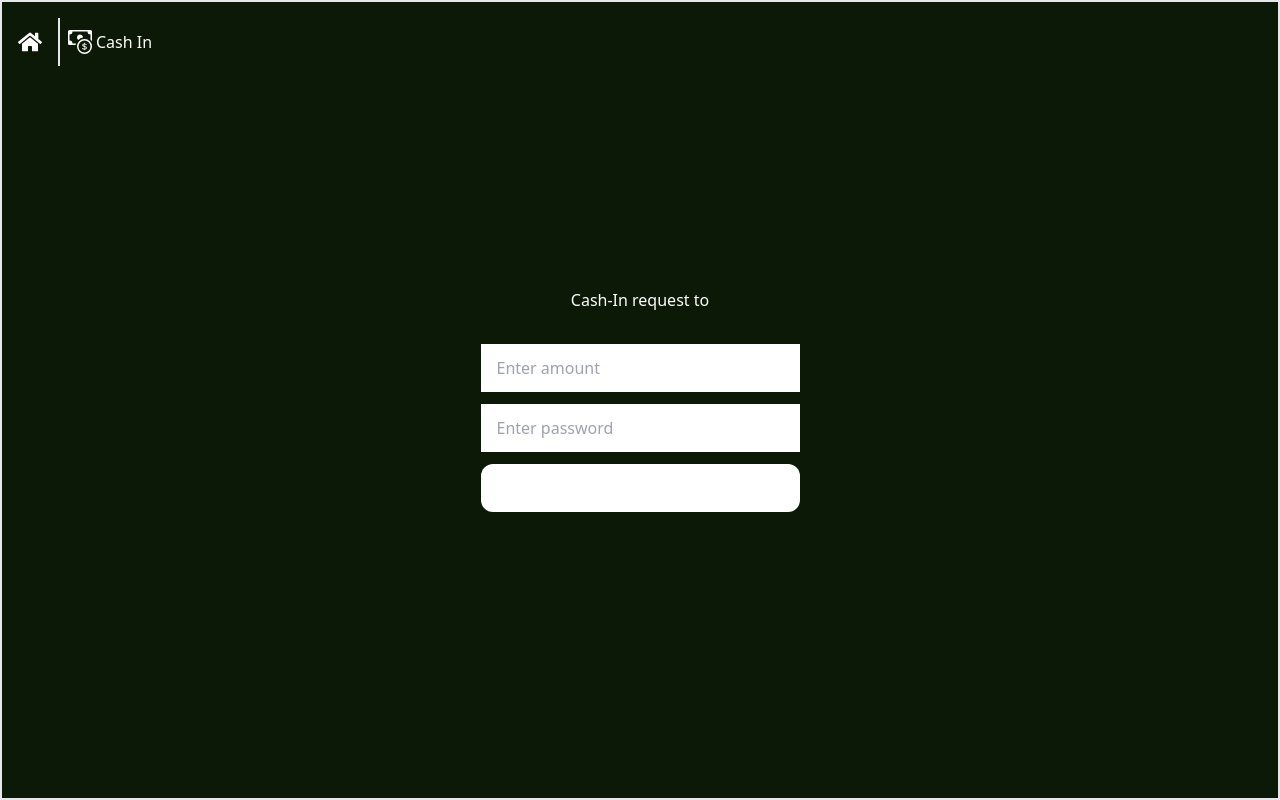
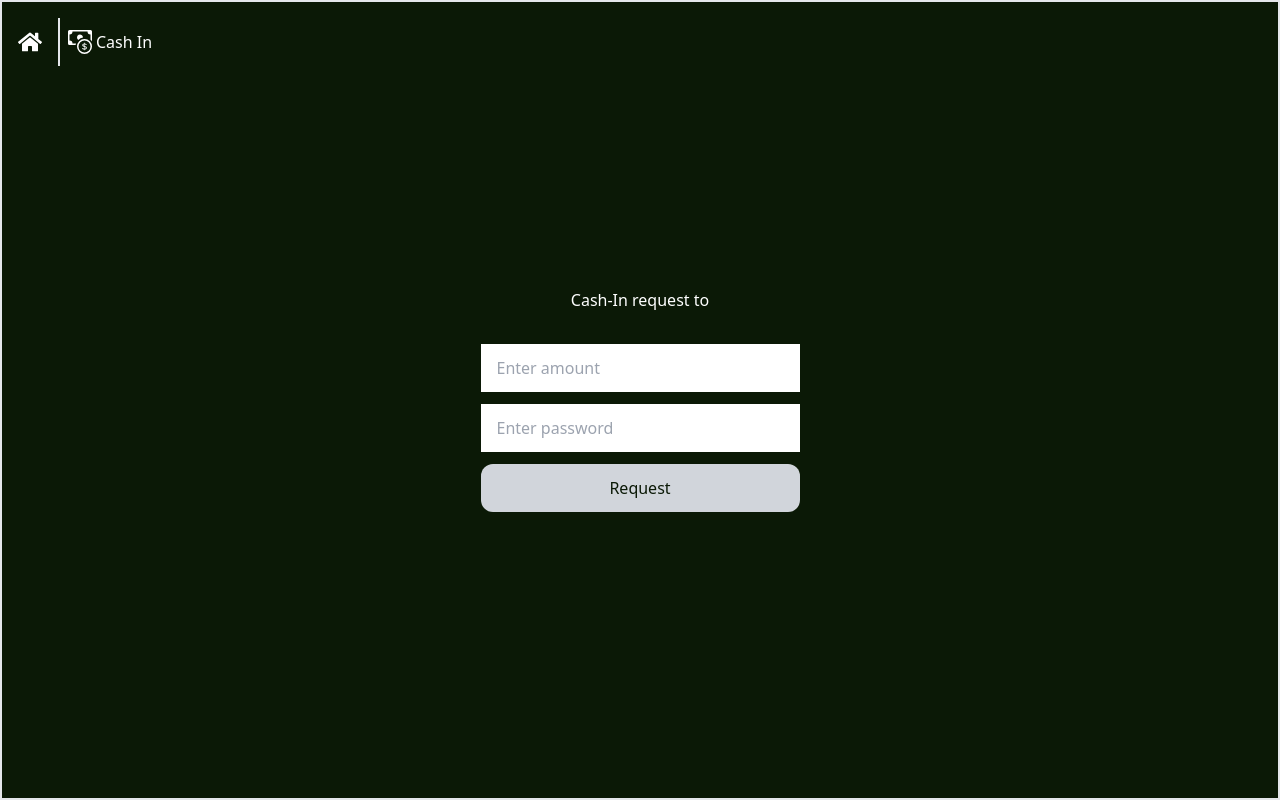
Before and after one commit to sour0v1/mfs-paymate-client, a React (Vite) app: page /user/cash-in/confirm in a window 1280 px wide. Built offline with nearby package versions, Linux system fonts and the light colour scheme.

Commit message:
upd : style in confirm btn

```diff
--- a/src/dashboard/agents/CashInRequest.jsx
+++ b/src/dashboard/agents/CashInRequest.jsx
@@ -93,6 +93,11 @@ const CashInRequest = () => {
                     </div>
                 </div>
             }
+            {loading &&
+                <div className='absolute inset-0 bg-black bg-opacity-50 flex justify-center items-center'>
+                    <span className="loading loading-spinner loading-lg text-white"></span> :
+                </div>
+            }
 
         </div>
     );
--- a/src/dashboard/users/cashIn/ConfirmCashIn.jsx
+++ b/src/dashboard/users/cashIn/ConfirmCashIn.jsx
@@ -63,8 +63,8 @@ const ConfirmCashIn = () => {
             <form onSubmit={handleConfirm} className='w-full lg:w-1/4 mx-auto space-y-3'>
                 <input onChange={handlePhoneChange} className='w-full py-3 px-4 outline-none bg-white' name='balance' type='number' placeholder='Enter amount' />
                 <input onChange={handlePassChange} className='w-full py-3 px-4 outline-none bg-white' name='password' type='text' placeholder='Enter password' />
-                <button className={`w-full py-3 px-4 outline-none bg-white text-[#0B1906] rounded-xl font-medium  flex justify-center items-center ${changed ? '' : 'bg-gray-400 text-white'}`} type="submit" value={'Confirm'} disabled={changed ? false : true}>
-                    Send
+                <button className={`w-full py-3 px-4 outline-none  text-[#0B1906] rounded-xl font-medium  flex justify-center items-center ${changed ? 'bg-white' : 'bg-gray-300'}`} type="submit" value={'Confirm'} disabled={changed ? false : true}>
+                    Request
                 </button>
             </form>
             {inserted &&
--- a/src/dashboard/users/sendMoney/ConfirmSendMoney.jsx
+++ b/src/dashboard/users/sendMoney/ConfirmSendMoney.jsx
@@ -62,7 +62,7 @@ const ConfirmSendMoney = () => {
             <form onSubmit={handleConfirm} className='w-full lg:w-1/4 mx-auto space-y-3'>
                 <input onChange={handlePhoneChange} className='w-full py-3 px-4 outline-none bg-white' name='balance' type='number' placeholder='Enter amount' />
                 <input onChange={handlePassChange} className='w-full py-3 px-4 outline-none bg-white' name='password' type='text' placeholder='Enter password' />
-                <button className={`w-full py-3 px-4 outline-none bg-white text-[#0B1906] font-medium rounded-xl  flex justify-center items-center ${changed ? '' : 'bg-gray-400 text-white'}`} type="submit" value={'Confirm'} disabled={changed ? false : true}>
+                <button className={`w-full py-3 px-4 outline-none  text-[#0B1906] font-medium rounded-xl  flex justify-center items-center ${changed ? 'bg-white' : 'bg-gray-300 '}`} type="submit" value={'Confirm'} disabled={changed ? false : true}>
                     Send
                 </button>
             </form>
@@ -79,11 +79,7 @@ const ConfirmSendMoney = () => {
                     <span className="loading loading-spinner loading-lg text-white"></span> :
                 </div>
             }
-            {loading &&
-                <div className='absolute inset-0 bg-black bg-opacity-50 flex justify-center items-center'>
-                    <span className="loading loading-spinner loading-lg text-white"></span> :
-                </div>
-            }
+
         </div>
     );
 };
--- a/src/hook/useAxiosPublic.jsx
+++ b/src/hook/useAxiosPublic.jsx
@@ -1,8 +1,8 @@
 import axios from 'axios';
 
 const axiosPublic = axios.create({
-    // baseURL : 'https://mfs-paymate-server.vercel.app/'
-    baseURL : 'http://localhost:5000/'
+    baseURL : 'https://mfs-paymate-server.vercel.app/'
+    // baseURL : 'http://localhost:5000/'
 });
 
 const useAxiosPublic = () => {
--- a/src/hook/useAxiosSecure.jsx
+++ b/src/hook/useAxiosSecure.jsx
@@ -1,8 +1,8 @@
 import axios from 'axios';
 
 const axiosSecure = axios.create({
-    // baseURL : 'https://mfs-paymate-server.vercel.app/'
-    baseURL: 'http://localhost:5000/'
+    baseURL : 'https://mfs-paymate-server.vercel.app/'
+    // baseURL: 'http://localhost:5000/'
 });
 
 const useAxiosSecure = () => {
```
